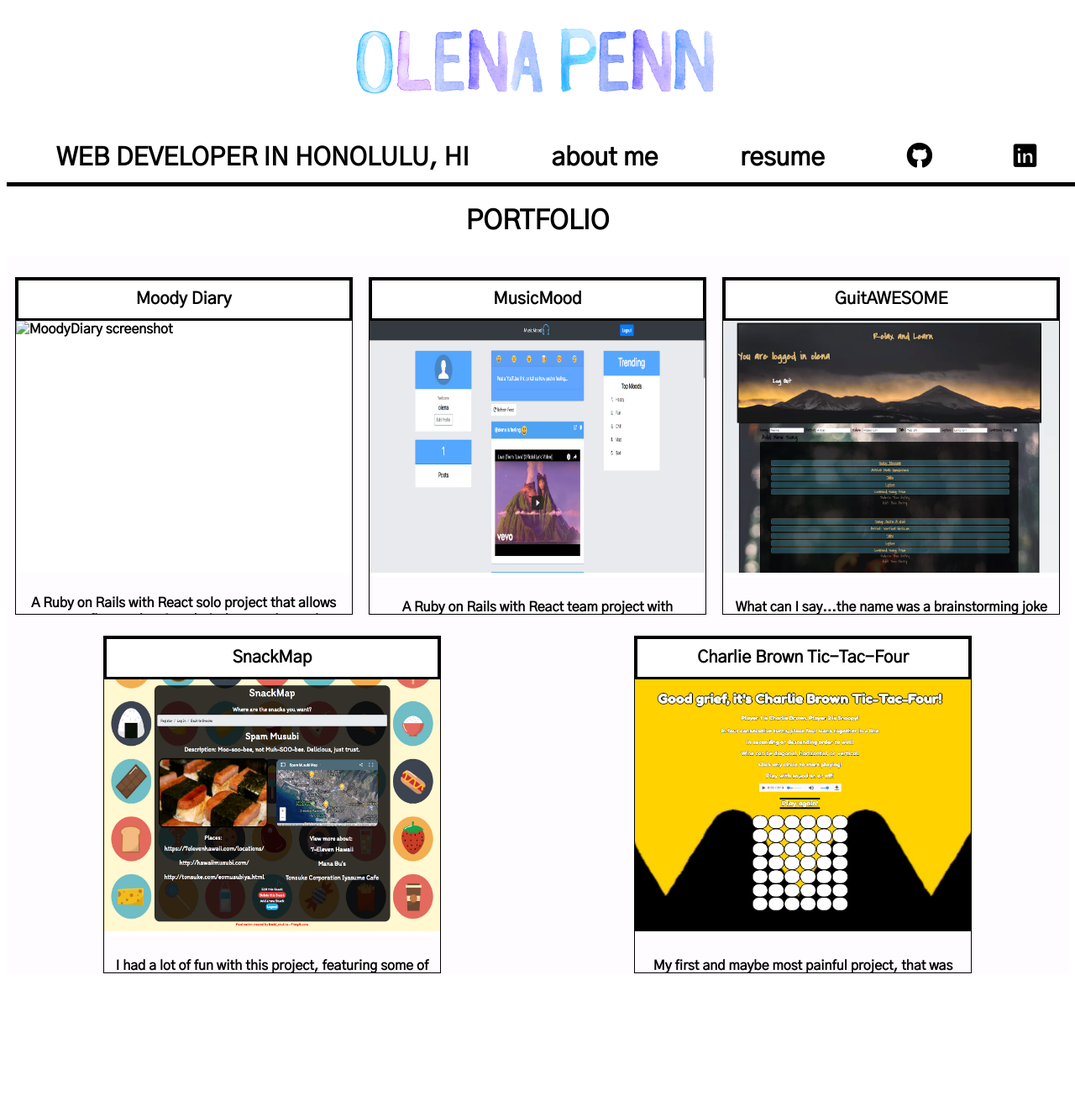
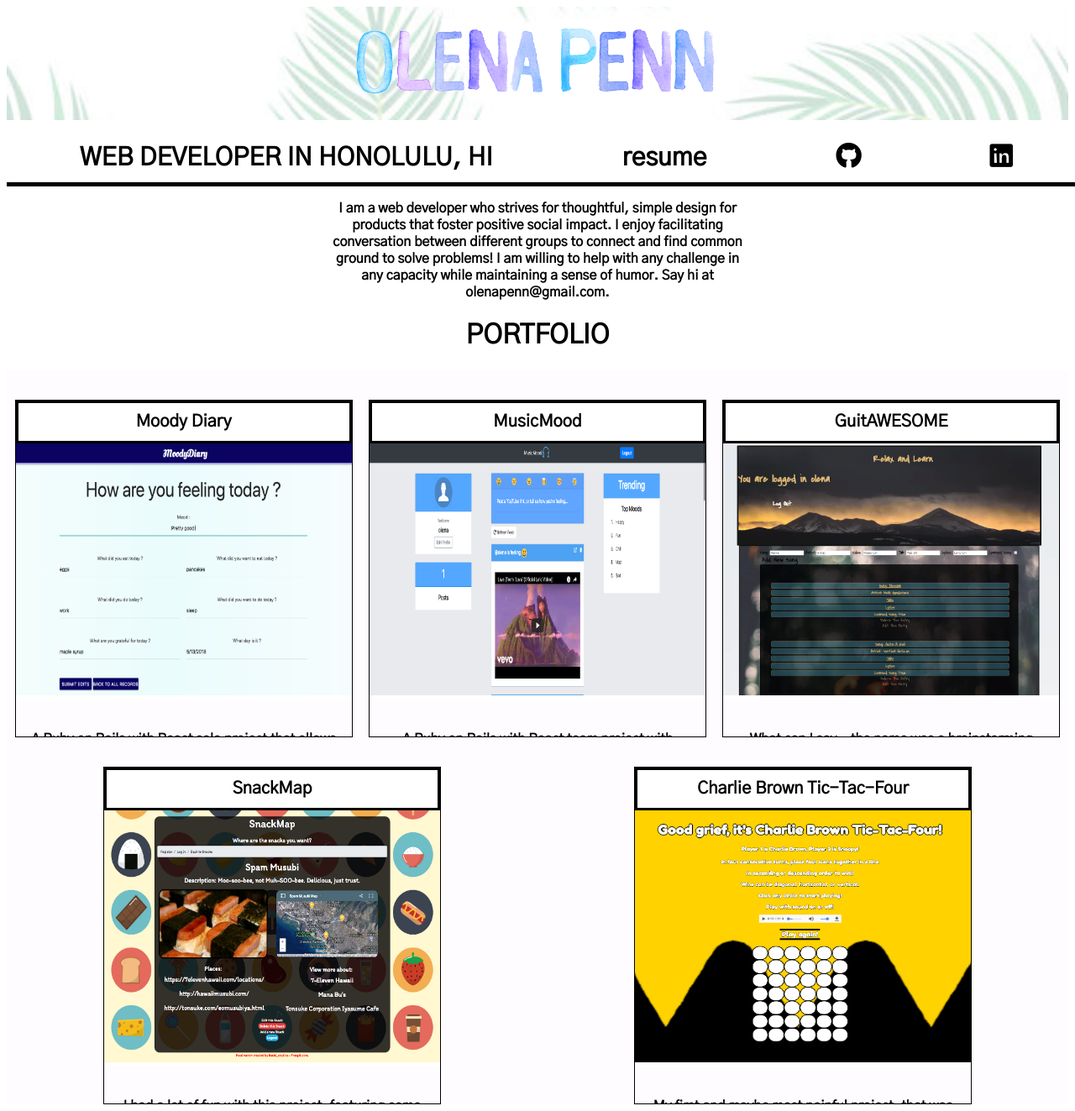
Before and after one commit to op9674a/Portfolio-Page, a PHP site: page / in a window 1280 px wide. Shown: the whole page at 84% size. Before the commit the page ends 1159 px from the top, so only its background shows below. Run offline with PHP 8.4, Linux system fonts and the light colour scheme; some libraries are stand-ins or nearby versions.

Commit message:
done for now i think

```diff
--- a/css/main.css
+++ b/css/main.css
@@ -45,6 +45,14 @@ h1 {
     text-align: center;
 }
 
+.top {
+    background-image: url(leaf3.jpg);
+    background-repeat: no-repeat;
+    background-attachment: fixed;
+    background-position: center;
+    background-size: cover;
+}
+
 .cards-container {
     padding: 0;
     margin: 0 auto;
@@ -68,7 +76,7 @@ h1 {
     flex-direction: column;
     width: 400px;
     height: 400px;
-    margin-top: 25px;
+    margin-top: 35px;
 }
 
 #title {
@@ -93,8 +101,14 @@ h1 {
 
 #description {
     margin: 0 auto;
-    padding: 5px;
+    padding: 1em;
     text-align: center;
+}
+
+#about {
+    text-align: center;
+    margin: 0 auto;
+    width: 500px;
 }
 
 @media all and (max-width: 600px) {
--- a/index.html
+++ b/index.html
@@ -18,13 +18,17 @@
         <nav>
             <ul class="nav">
                 <li>WEB DEVELOPER IN HONOLULU, HI </li>
-                <li>about me</li>
-                <li> resume</li>
+                <li><a href="olenapenn.pdf" id="resume"> resume</a></li>
                 <li><a href="https://github.com/op9674a"><i class="fab fa-github"></i></a></li>
                 <li id="right"><a href="https://www.linkedin.com/in/olenapenn/"><i class="fab fa-linkedin"></i></a></li>
 
             </ul>
         </nav>
+        <div id="about">
+            I am a web developer who strives for thoughtful, simple design for products that foster positive social impact. I enjoy facilitating conversation between different groups to connect and find common ground to solve problems! I am willing to help with any
+            challenge in any capacity while maintaining a sense of humor. Say hi at olenapenn@gmail.com.
+        </div>
+
         <h1>PORTFOLIO</h1>
         <div class="cards-container" id="projects">
 
@@ -35,7 +39,7 @@
                 <!-- image -->
                 <div id="content-img">
                     <!-- image -->
-                    <img id="project-img" src="" alt="MoodyDiary screenshot">
+                    <a href="https://moody-diary.herokuapp.com"><img id="project-img" src="MoodyDiary.png" alt="MoodyDiary screenshot"></a>
                 </div>
                 <!-- description -->
                 <div id="description">
@@ -47,7 +51,7 @@
                 <a id="title" href="https://music-mood-app.herokuapp.com">MusicMood</a>
                 <div id="content-img">
                     <!-- image -->
-                    <img id="project-img" src="MusicMood.png" alt="MusicMood screenshot">
+                    <a href="https://music-mood-app.herokuapp.com"><img id="project-img" src="MusicMood.png" alt="MusicMood screenshot"></a>
                 </div>
                 <!-- description -->
                 <div id="description">
@@ -58,10 +62,10 @@
 
             <div class="card">
                 <!-- Project title link -->
-                <a id="title" href="https://guitawesome.herokuapp.com/">GuitAWESOME</a>
+                <a id="title" href="https://guitawesome.herokuapp.com">GuitAWESOME</a>
                 <div id="content-img">
                     <!-- image -->
-                    <img id="project-img" src="guitAwesome.png" alt="guitAwesome screenshot">
+                    <a href="https://guitawesome.herokuapp.com"><img id="project-img" src="guitAwesome.png" alt="guitAwesome screenshot"></a>
                 </div>
                 <!-- description -->
                 <div id="description">
@@ -71,13 +75,13 @@
                 </div>
             </div>
 
-
             <div class="card">
                 <!-- Project title link -->
                 <a id="title" href="https://safe-woodland-83862.herokuapp.com/treats">SnackMap</a>
                 <!-- image -->
+
                 <div id="content-img">
-                    <img id="project-img" src="SnackMap.png" alt="SnackMap screenshot">
+                    <a href="https://safe-woodland-83862.herokuapp.com/treats"><img id="project-img" src="SnackMap.png" alt="SnackMap screenshot"></a>
                 </div>
                 <!-- description -->
                 <div id="description">
@@ -91,10 +95,10 @@
             <!-- description -->
             <div class="card">
                 <!-- Project title link -->
-                <a id="title" href="https://op9674a.github.io/game/">Charlie Brown Tic-Tac-Four</a>
+                <a id="title" href="https://op9674a.github.io/game">Charlie Brown Tic-Tac-Four</a>
                 <div id="content-img">
                     <!-- image -->
-                    <img id="project-img" src="TicTacFour.png" alt="TictacFour screenshot">
+                    <a href="https://op9674a.github.io/game"><img id="project-img" src="TicTacFour.png" alt="TictacFour screenshot"></a>
                 </div>
                 <!-- description -->
                 <div id="description">
```
Also changed, not shown: MoodyDiary.png (added), css/leaf.jpg (added), css/leaf2.jpg (added), css/leaf3.jpg (added), 2 other files.
